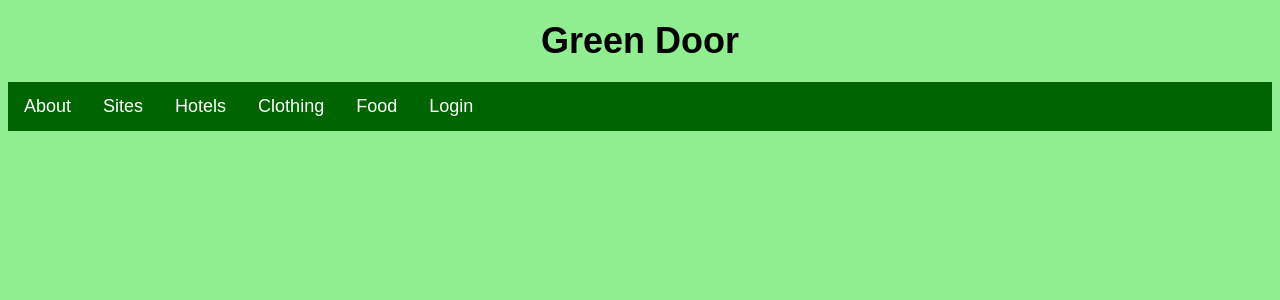
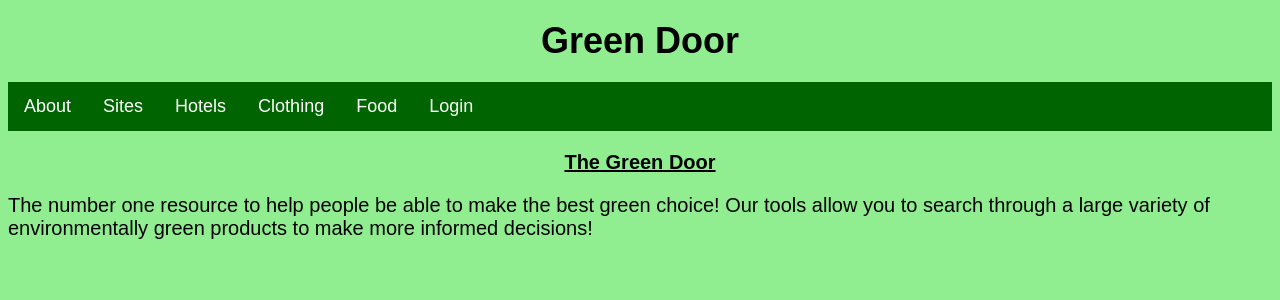
Before and after one commit to SantiagoMitchell/Green-Door, a Flask app: page /about in a window 1280 px wide. Shown: the top 300 px of the page. Run offline with Flask 2, Linux system fonts and the light colour scheme.

Commit message:
html update

```diff
--- a/Green Door/app/templates/about.html
+++ b/Green Door/app/templates/about.html
@@ -1,5 +1,10 @@
 {% extends "base.html" %}
 
 {% block content %}
-
+<h1 style="font-size: 20px"><u>The Green Door</u></h1>
+<p style="font-size: 20px">
+    The number one resource to help people be able to make the best green choice!
+     Our tools allow you to search through a large variety of
+     environmentally green products to make more informed decisions!
+     </p>
 {% endblock %}
--- a/Green Door/app/templates/clothingSearchHome.html
+++ b/Green Door/app/templates/clothingSearchHome.html
@@ -1,7 +1,7 @@
 {% extends "base.html" %}
 
 {% block content %}
-  <div class="search">
+  <div style="font-size: 20px" class="search">
     Search Green Clothing
   </div>
 {% endblock %}
--- a/Green Door/app/templates/foodSearchHome.html
+++ b/Green Door/app/templates/foodSearchHome.html
@@ -1,7 +1,7 @@
 {% extends "base.html" %}
 
 {% block content %}
-  <div class="search">
+  <div style="font-size: 20px" class="search">
     Search Green Food
   </div>
 {% endblock %}
--- a/Green Door/app/templates/hotelSearchHome.html
+++ b/Green Door/app/templates/hotelSearchHome.html
@@ -1,7 +1,7 @@
 {% extends "base.html" %}
 
 {% block content %}
-  <div class="search">
+  <div style="font-size: 20px" class="search">
     Search Green Hotels
   </div>
 {% endblock %}
--- a/Green Door/app/templates/siteSearchHome.html
+++ b/Green Door/app/templates/siteSearchHome.html
@@ -1,7 +1,7 @@
 {% extends "base.html" %}
 
 {% block content %}
-  <div class="search">
+  <div style="font-size: 20px" class="search">
     Search Green Websites
   </div>
 {% endblock %}
```
